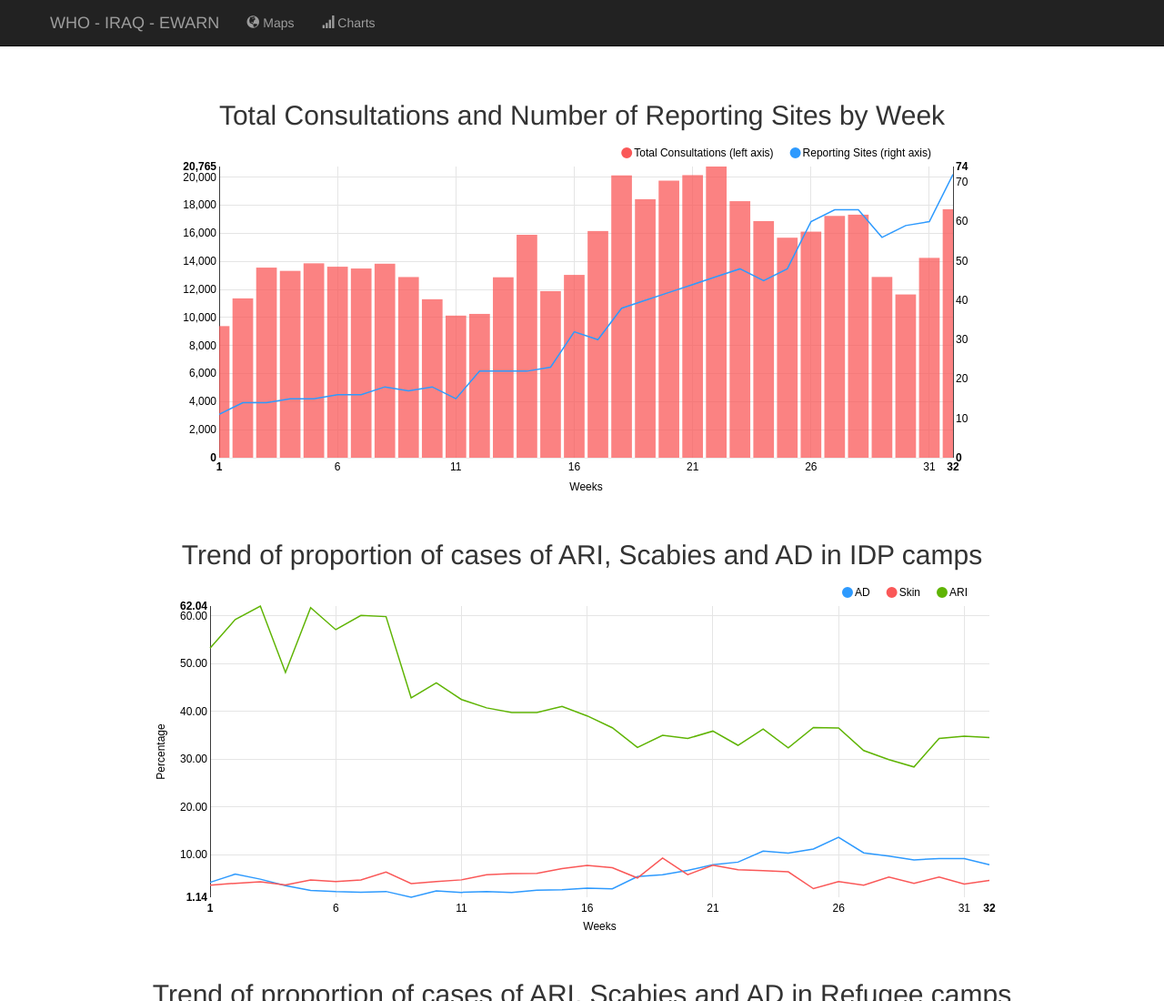
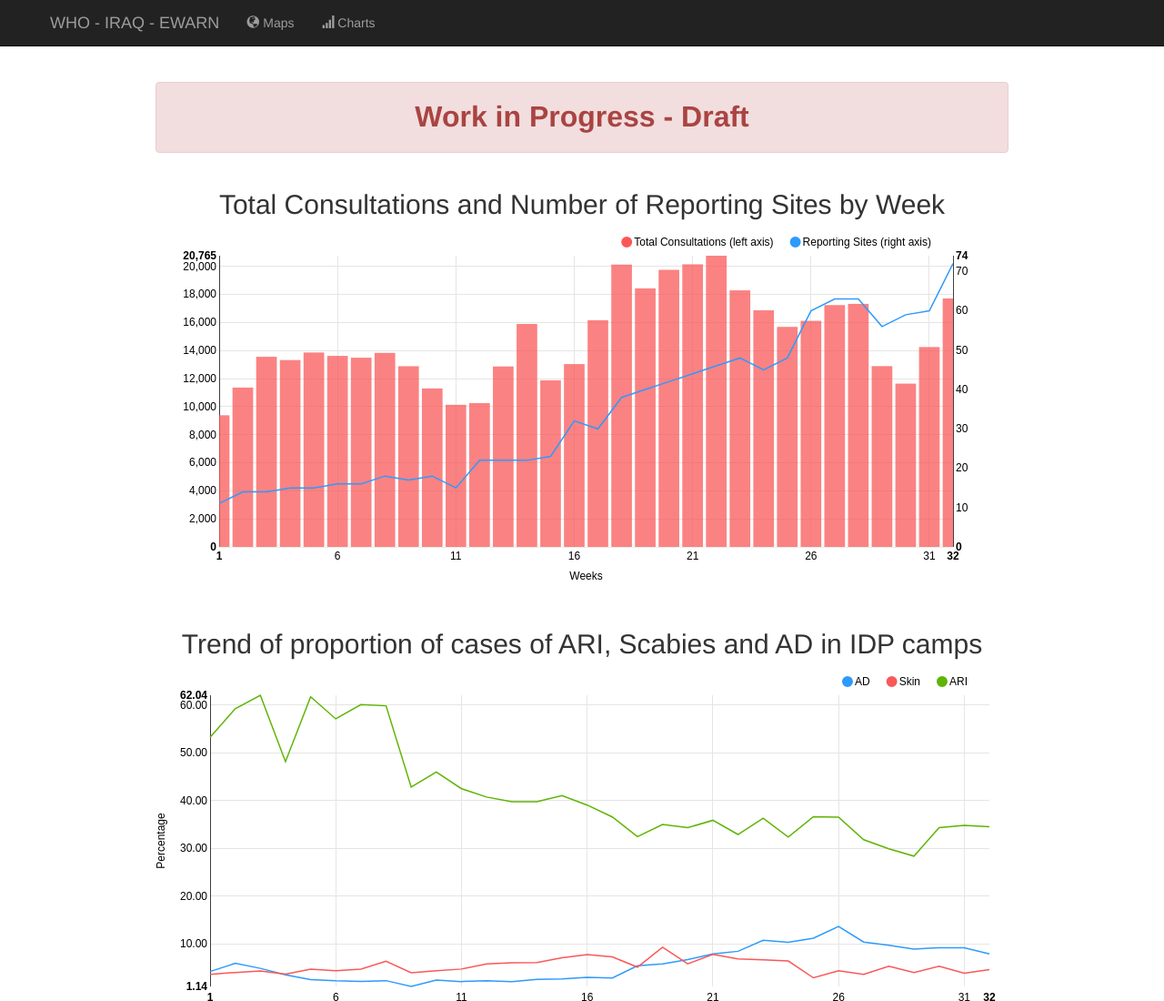
Before and after one commit to who-iraq-ewarn/who-iraq-ewarn, a plain HTML site: page charts.html in a window 1280 px wide. Shown: the top 1100 px of the page at 91% size. Drawn offline with Linux system fonts and the light colour scheme.

Commit message:
Add work in progress alert

```diff
--- a/charts.html
+++ b/charts.html
@@ -179,7 +179,10 @@
       </div>
     </nav>
     <div class="epi_content">
-
+<div class="alert alert-danger" role="alert" style="width: 75%; margin: 0 auto;">
+      <font size="6"><b>Work in Progress - Draft</b></font>
+</div>
+ </br>
 <h2>Total Consultations and Number of Reporting Sites by Week</h2>
 <div id="chart" style="width: 75%; height: 400px; margin: 0 auto;">
     <svg></svg>
```
Also changed, not shown: index.html (+4 -1 lines).
